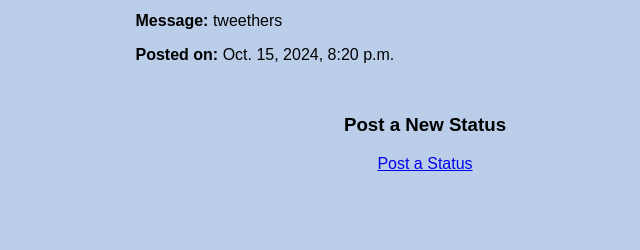
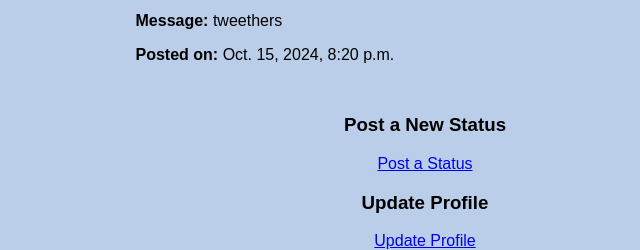
Before and after one commit to picoting/cs412, a Django app: page /mini_fb/profile/1/ in a window 1280 px wide. Shown: the part 953-1203 px from the top of the page, without its empty margins (215-855 px from the left). Before the commit the page ends 1124 px from the top, so only its background shows below. Run offline with Django 5.2, Linux system fonts and the light colour scheme; data comes from the database, SQL or seed files in the repository.

```diff
--- a/mini_fb/templates/mini_fb/show_profile.html
+++ b/mini_fb/templates/mini_fb/show_profile.html
@@ -51,4 +51,8 @@
 
     <h3>Post a New Status</h3>
     <a href="{% url 'create_status' profile.pk %}">Post a Status</a>
+
+    <h3>Update Profile</h3>
+    <a href="{% url 'update_profile' pk=profile.pk %}">Update Profile</a>
+
 {% endblock %}
--- a/mini_fb/urls.py
+++ b/mini_fb/urls.py
@@ -11,6 +11,7 @@ urlpatterns = [
     path('profile/<int:pk>/', ShowProfilePageView.as_view(), name='show_profile'),
     path('create_profile/', CreateProfileView.as_view(), name='create_profile'),
     path('profile/<int:pk>/create_status/', CreateStatusMessageView.as_view(), name='create_status'),
+    path('profile/<int:pk>/update/', UpdateProfileView.as_view(), name='update_profile'),
     #path(r'about', views.about, name="about"),
     #path(r'quote', views.quote, name="quote"),
     #path(r'show_all', views.show_all, name="show_all"),
--- a/mini_fb/views.py
+++ b/mini_fb/views.py
@@ -4,6 +4,7 @@ from django.shortcuts import render
 from django.views.generic import ListView
 from django.views.generic import DetailView
 from django.views.generic import CreateView
+from django.views.generic import UpdateView
 
 from .models import *
 from .forms import *
@@ -66,3 +67,13 @@ class CreateStatusMessageView(CreateView):
 
     def get_success_url(self):
         return reverse('show_profile', kwargs={'pk': self.kwargs['pk']})
+
+
+class UpdateProfileView(UpdateView):
+    model = Profile
+    form_class = UpdateProfileForm
+    template_name = 'mini_fb/update_profile_form.html'
+
+    # dedirect to profile page after updating
+    def get_success_url(self):
+        return reverse('show_profile', kwargs={'pk': self.object.pk})
```
Also changed, not shown: mini_fb/forms.py (+15 -0 lines), mini_fb/templates/mini_fb/update_profile_form.html (added, +12 -0 lines).
